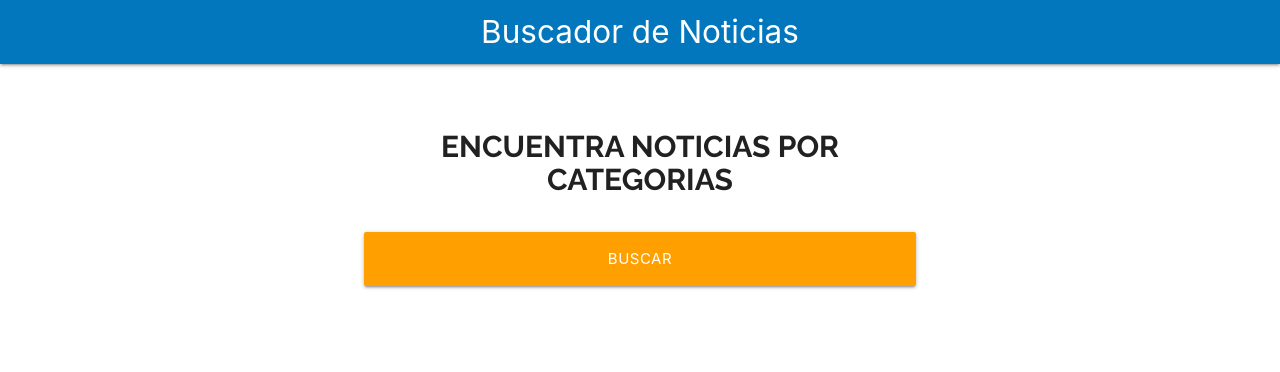
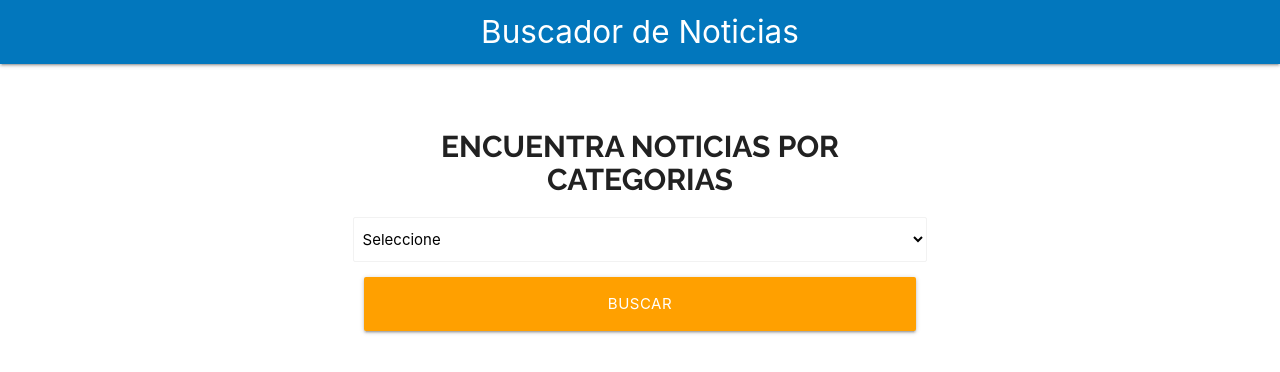
Before and after one commit to nerila1310/buscador-noticias, a React (Create React App) app: page / in a window 1280 px wide. Shown: the top 372 px of the page. Built offline with nearby package versions, Linux system fonts and the light colour scheme.

Commit message:
Creando un hook para el select

```diff
--- a/src/components/Formulario.jsx
+++ b/src/components/Formulario.jsx
@@ -1,12 +1,20 @@
 import React from 'react'
 import styles from './Formulario.module.css';
+import useSelect from '../hooks/useSelect';
 
 const Formulario = () => {
+
+    //utilizar customHook
+    const [categoria, SelectNoticias] = useSelect();
+
     return (
         <div className={`${styles.buscador} row`}>
             <div className="col s12 m8 offset-m2">
                 <form>
                     <h2 className={styles.heading}>Encuentra noticias por categorias</h2>
+
+                    <SelectNoticias />
+
                     <div className="input-field col s12">
                         <input
                             type="submit"
--- /dev/null
+++ b/src/hooks/useSelect.jsx
@@ -0,0 +1,21 @@
+import React, {useState} from 'react'
+
+const useSelect = (stateInicial, opciones) => {
+
+    // state del custom hook
+    const [state, actualizarState] = useState('');
+
+    const selectNoticias = () => (
+        <select
+            className="browser-default"
+        >
+
+            <option value="">Seleccione</option>
+
+        </select>
+    );
+
+    return [state, selectNoticias];
+}
+
+export default useSelect;
```
